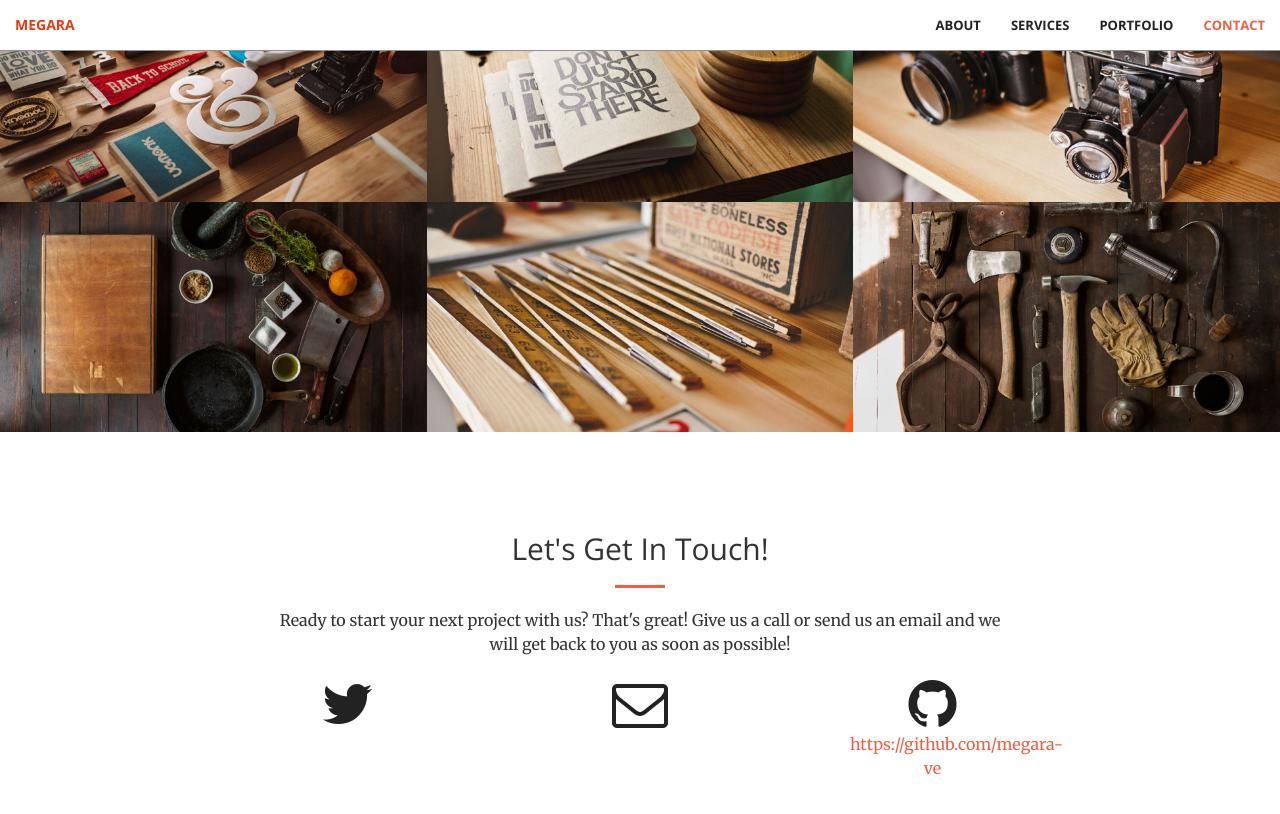
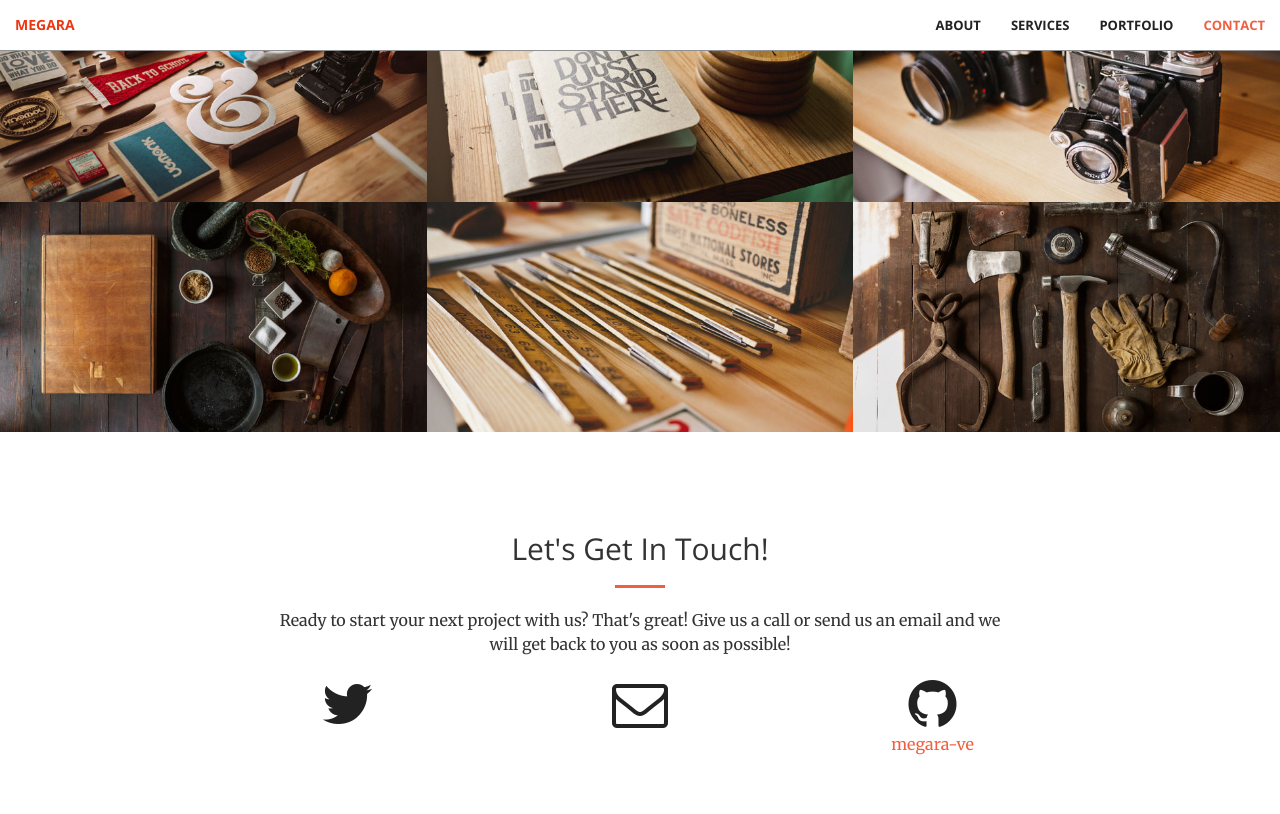
Before and after one commit to megara-ve/megara-ve.github.io, a Jekyll site: the page built from index.html, in a window 1280 px wide and 900 px high, scrolled down 1802 px. Shown: the top 814 px of the window. Built offline with Jekyll 4.4.1, drawn with Linux system fonts in a browser that asks for light colours; part of the change alters nothing that is shown.

Commit message:
Update _config.yml
github link fixed

```diff
--- a/_config.yml
+++ b/_config.yml
@@ -6,7 +6,7 @@ baseurl: ""
 url: "http://megara.com.ve"
 
 twitter_username:
-github_username: https://github.com/megara-ve
+github_username: megara-ve
 
 # Build settings
 markdown: kramdown
```
